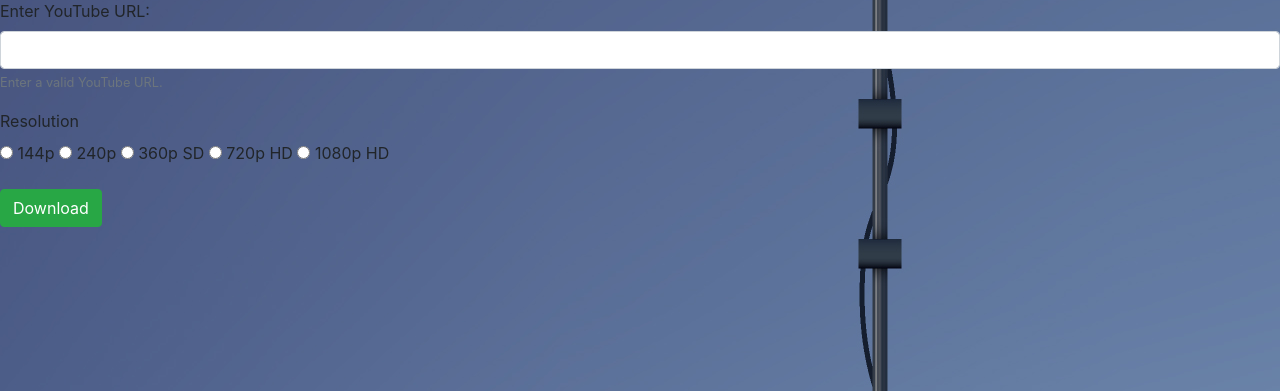
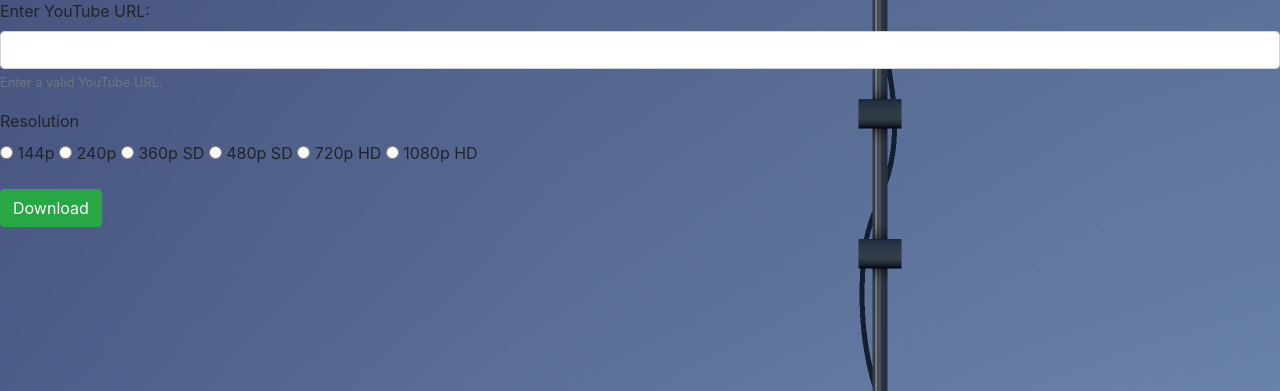
Before and after one commit to lugnitdgp/yt_downloader, a Django app: template yt_down/templates/download.html in a window 1280 px wide. Shown: the part 103-494 px from the top of the page. Run offline with Django 3.2, Linux system fonts and the light colour scheme; the template is opened without the code that fills it, so the values that code supplies are empty; some libraries are stand-ins or nearby versions.

Commit message:
Bug and Syntax error fix

```diff
--- a/yt_down/templates/download.html
+++ b/yt_down/templates/download.html
@@ -1,7 +1,7 @@
 {% extends "home.html" %} {% block content %}
 
 <h2>Download:</h2>
-<form class=method="get">
+<form class="form" method="get">
   <div class="form-group">
     <label for="URL">Enter YouTube URL:</label>
     <input type="url" name="url" class="form-control" id="email" />
@@ -19,6 +19,8 @@
         <label for="res2">240p</label>
         <input type="radio" name="res" id="res3" value="360p">
         <label for="res3">360p SD</label>
+        <input type="radio" name="res" id="res3" value="480p">
+        <label for="res3">480p SD</label>
         <input type="radio" name="res" id="res3" value="720p">
         <label for="res3">720p HD</label>
         <input type="radio" name="res" id="res4" value="1080p">
--- a/yt_down/views.py
+++ b/yt_down/views.py
@@ -69,7 +69,8 @@
             try:
                 yt = YouTube(url)
                 title = yt.title
-                stream = yt.streams.filter(res='res').first()
+                stream = yt.streams.filter(res=res).first()
+                print(stream)
                 path = download_path()
                 homedir=os.path.expanduser("~")
                 stream.download(path)
```
